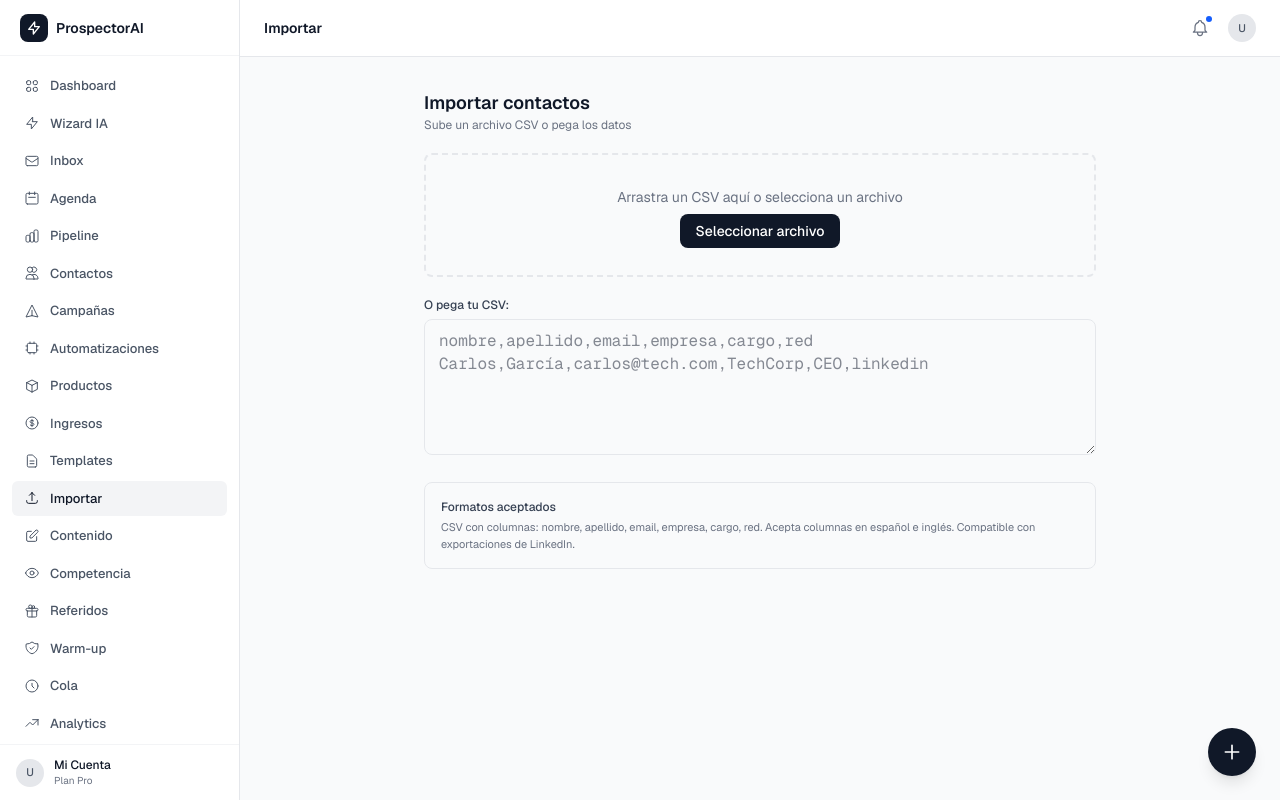
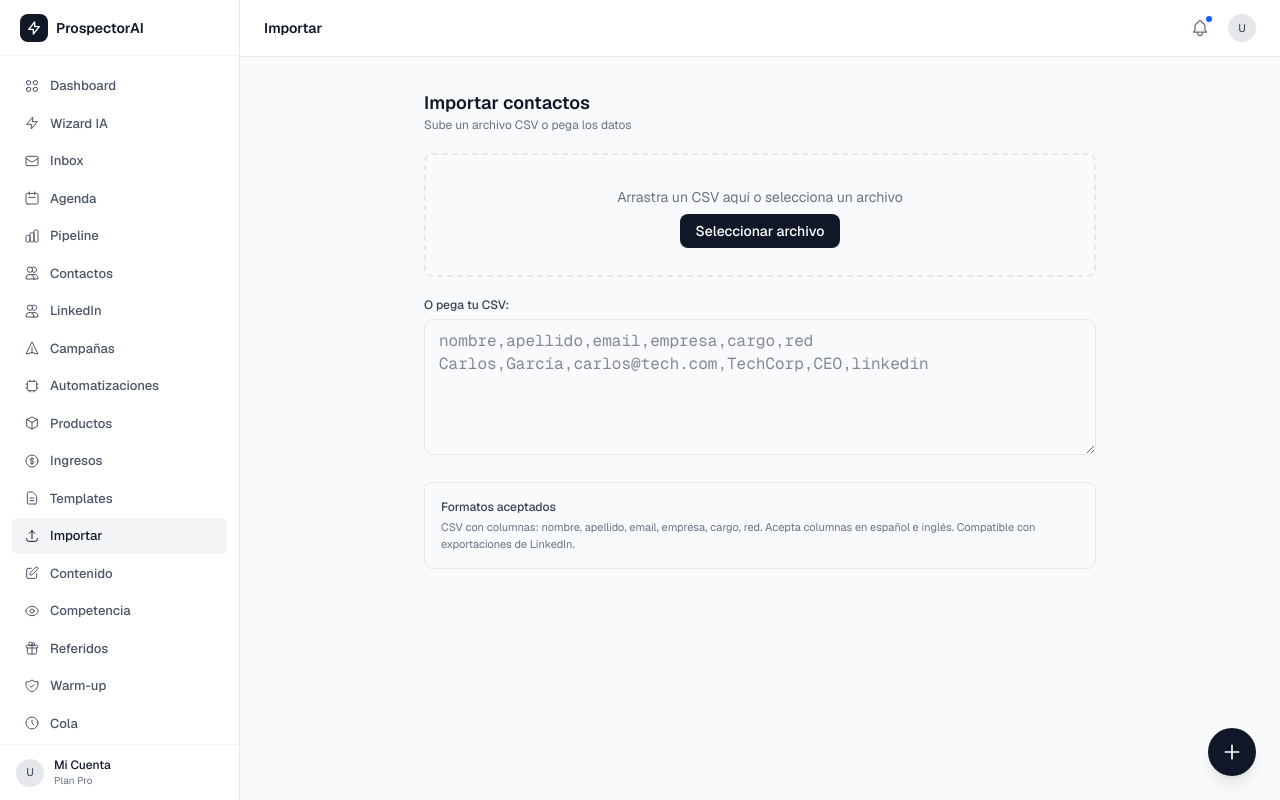
Before and after one commit to kepabilbao67-bot/prospector-AI, a Next.js app: page /import in a window 1280 px wide. Built offline with nearby package versions, Linux system fonts and the light colour scheme.

Commit message:
feat: expose LinkedIn prospecting in dashboard navigation

```diff
--- a/src/components/ui/sidebar.tsx
+++ b/src/components/ui/sidebar.tsx
@@ -11,6 +11,7 @@ const navigation = [
   { name: "Agenda", href: "/calendar", icon: "calendar" },
   { name: "Pipeline", href: "/pipeline", icon: "bar-chart" },
   { name: "Contactos", href: "/contacts", icon: "users" },
+  { name: "LinkedIn", href: "/linkedin", icon: "users" },
   { name: "Campañas", href: "/campaigns", icon: "send" },
   { name: "Automatizaciones", href: "/automations", icon: "cpu" },
   { name: "Productos", href: "/products", icon: "package" },
```
